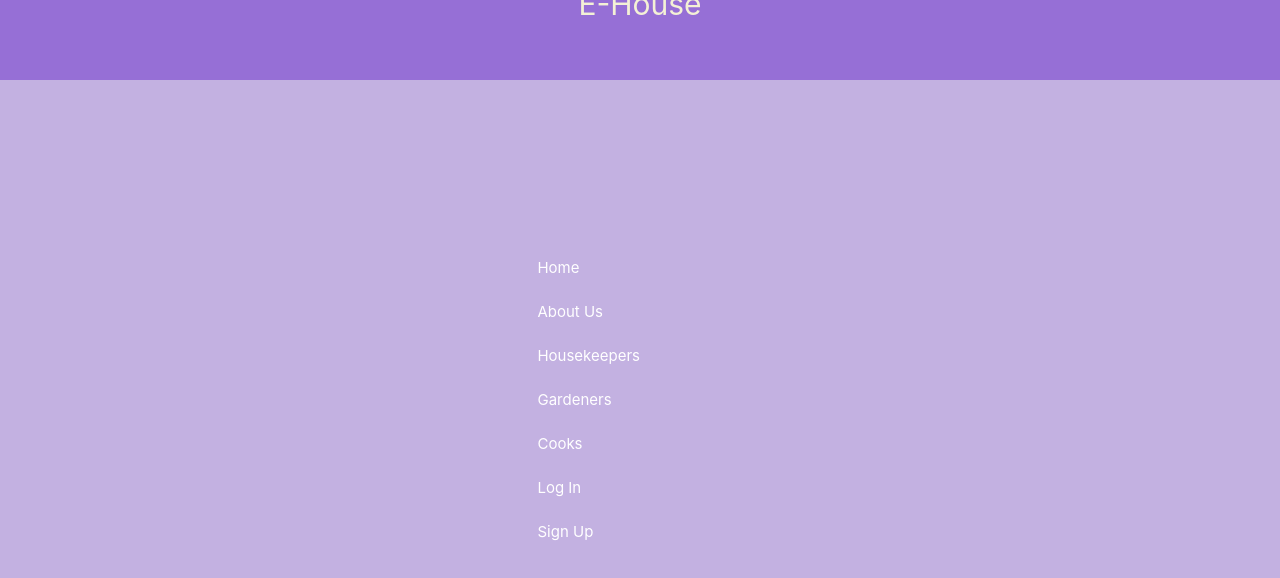
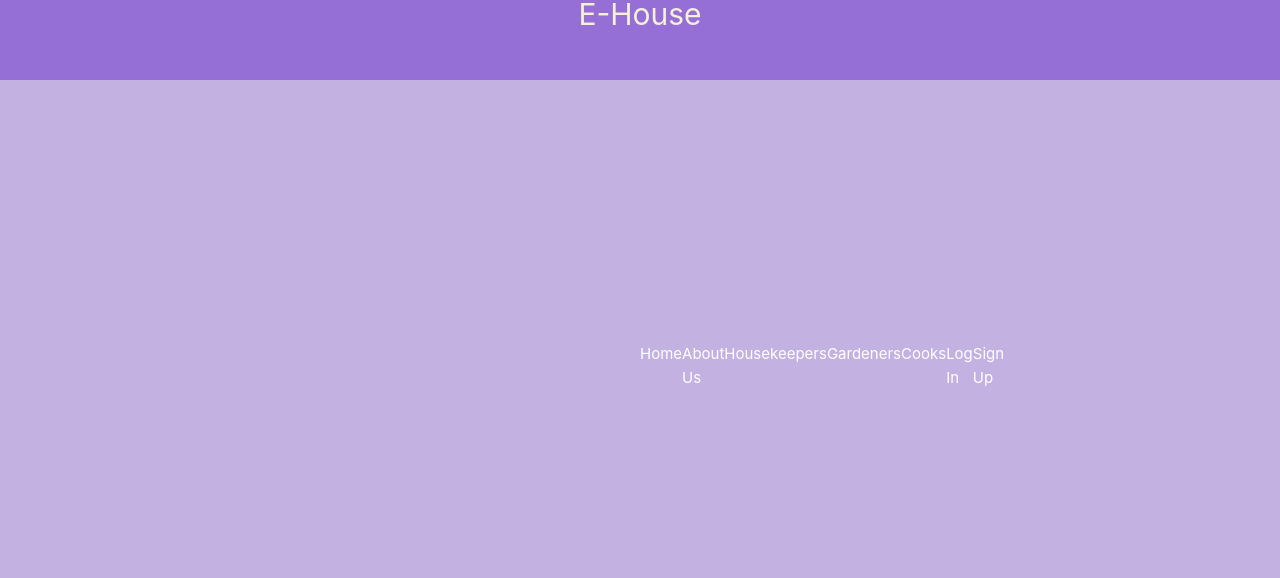
Before and after one commit to staten-island-tech/sql-project, a Vue app in the folder sql-project/: page / in a window 1280 px wide. Shown: the top 578 px of the page. Built offline with nearby package versions, Linux system fonts and the light colour scheme.

Commit message:
cummit something?

```diff
--- a/sql-project/src/App.vue
+++ b/sql-project/src/App.vue
@@ -4,7 +4,6 @@ import { RouterLink, RouterView } from 'vue-router'
 
 <template>
   <div class="head">
-    <h1 class="header"></h1>
     <nav>
       <RouterLink class="link" to="/">Home</RouterLink>
     </nav>
@@ -31,16 +30,22 @@ import { RouterLink, RouterView } from 'vue-router'
 
 <style>
 .header {
+  margin: 10px auto;
   color: #f4f1d6;
   text-align: center;
 }
-.head {
-}
 
 .link {
-  display: flex;
-  flex-direction: row;
   margin: 20px auto;
   color: white;
 }
+
+.head {
+  width: 100%;
+  display: flex;
+  flex-direction: row;
+  margin: 10px auto;
+  position: absolute;
+  bottom: 90%;
+}
 </style>
--- a/sql-project/src/assets/main.css
+++ b/sql-project/src/assets/main.css
@@ -11,13 +11,13 @@
 a,
 .green {
   text-decoration: none;
-  color: hsla(160, 100%, 37%, 1);
+  color: rgb(255, 255, 255);
   transition: 0.4s;
 }
 
 @media (hover: hover) {
   a:hover {
-    background-color: hsla(160, 100%, 37%, 0.2);
+    background-color: hsla(0, 0%, 100%, 0.2);
   }
 }
 
@@ -28,8 +28,6 @@ a,
   }
 
   #app {
-    display: grid;
-    grid-template-columns: 1fr 1fr;
     padding: 0 2rem;
   }
 }
--- a/sql-project/style.css
+++ b/sql-project/style.css
@@ -3,11 +3,11 @@
 }
 
 .app{
-    margin-top: -50px;
+    margin-top: -30px;
     background-color: 	#966FD6;
     height: 100px;
     width: 100%;
     position: absolute;
-    bottom:90%
+    bottom:90%;
 
 }
```
Also changed, not shown: sql-project/src/stores/counter.ts (deleted, +0 -12 lines).
